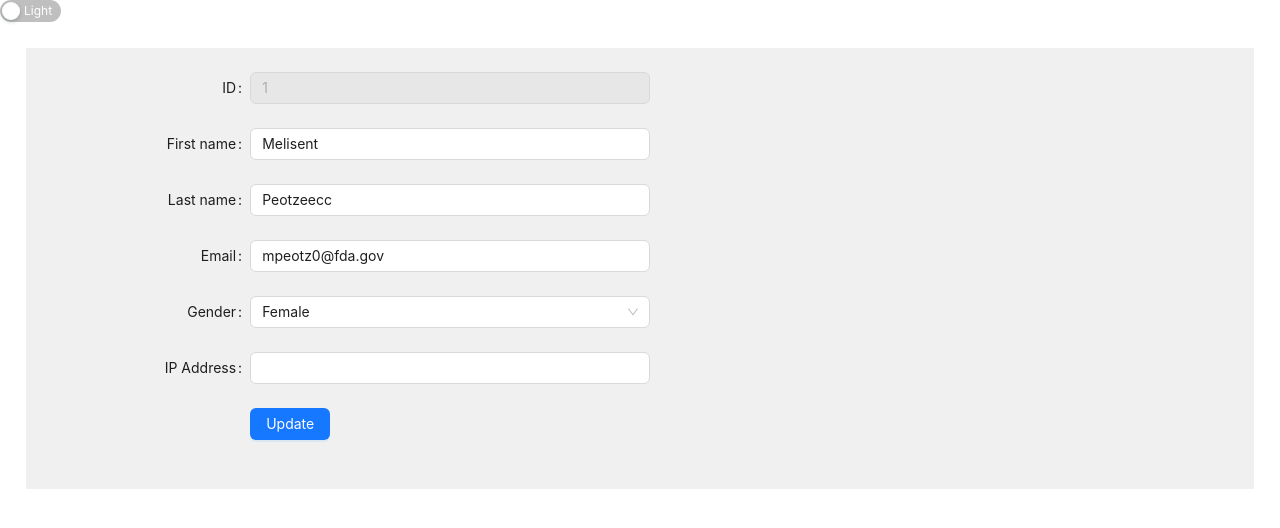
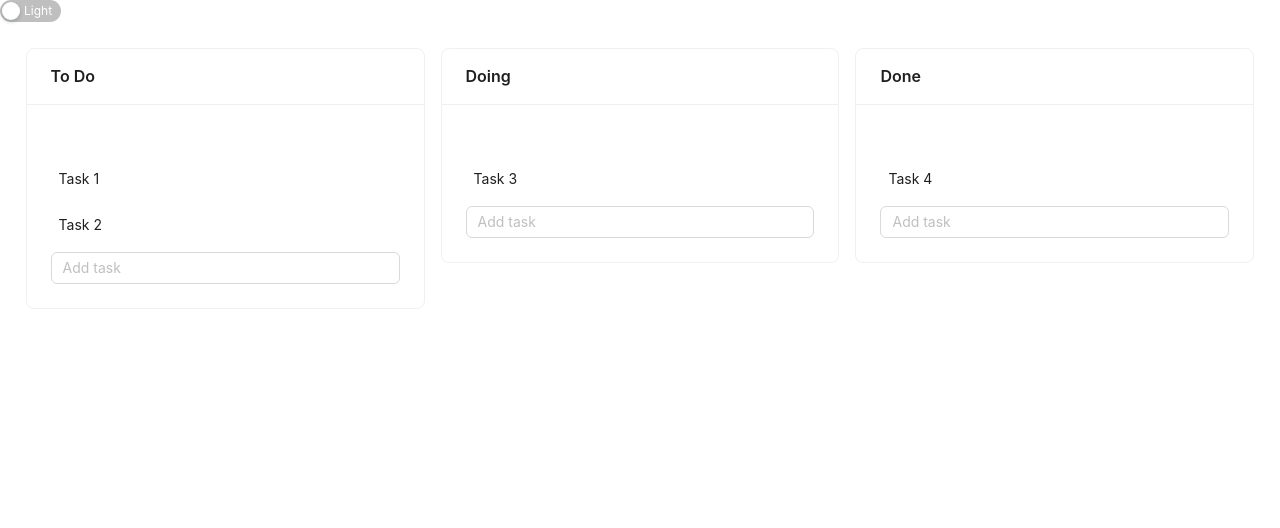
Before and after one commit to Sadig05/react-tasks, a React (Vite) app: page /user-form/1 in a window 1280 px wide. Shown: the top 528 px of the page. Built offline with nearby package versions, Linux system fonts and the light colour scheme; data requests are answered from the project's data file.

Commit message:
Task 10 is almost done

```diff
--- a/src/App.tsx
+++ b/src/App.tsx
@@ -7,6 +7,7 @@ import UserList from "./components/UserList";
 import {Routes, Route} from "react-router-dom";
 import { ThemeProvider } from './ThemeProvider';
 import {ToggleButton} from "./ToggleButton";
+import KanbanBoard from "./Task10/KanbanBoard";
 function App() {
   const [count, setCount] = useState(0)
     const themes = {
@@ -20,15 +21,24 @@ function App() {
         },
     };
 
+    const todos = [
+        { id: '1', title: 'Buy groceries', status: 'todo' },
+        { id: '2', title: 'Clean house', status: 'todo' },
+        { id: '3', title: 'Finish project', status: 'inProgress', description: 'Work on React project' },
+        { id: '4', title: 'Exercise', status: 'done', description: 'Go for a run' },
+    ];
+
+
     return (
       <ThemeProvider>
           <ToggleButton />
     <div className="App">
-        <Routes>
-            <Route path='/' element={<UserList/>}/>
-            <Route path='/user-form' element={<UserForm isEdit={false} user={null}/>}/>
-            <Route path='/user-form/:id' element={<UserForm isEdit={true} user={null}/>}/>
-        </Routes>
+        {/*<Routes>*/}
+        {/*    <Route path='/' element={<UserList/>}/>*/}
+        {/*    <Route path='/user-form' element={<UserForm isEdit={false} user={null}/>}/>*/}
+        {/*    <Route path='/user-form/:id' element={<UserForm isEdit={true} user={null}/>}/>*/}
+        {/*</Routes>*/}
+        <KanbanBoard  />
     </div>
           </ThemeProvider>
   )
--- /dev/null
+++ b/src/Task10/KanbanBoard.module.scss
@@ -0,0 +1,4 @@
+.kanban-board{
+  display: flex;
+  background: red;
+}
--- /dev/null
+++ b/src/Task10/KanbanBoard.tsx
@@ -0,0 +1,128 @@
+import React, { useState } from "react";
+import { Row, Col, Card, Input } from "antd";
+
+interface ITodo {
+    id: number;
+    title: string;
+    column: string;
+    isOver?: boolean;
+}
+
+interface IColumn {
+    key: string;
+    title: string;
+}
+
+const columns: IColumn[] = [
+    { key: "todo", title: "To Do" },
+    { key: "doing", title: "Doing" },
+    { key: "done", title: "Done" },
+];
+
+const initialTodos: ITodo[] = [
+    { id: 1, title: "Task 1", column: "todo" },
+    { id: 2, title: "Task 2", column: "todo" },
+    { id: 3, title: "Task 3", column: "doing" },
+    { id: 4, title: "Task 4", column: "done" },
+];
+
+const KanbanBoard: React.FC = () => {
+    const [todos, setTodos] = useState(initialTodos);
+
+    const handleDragStart = (event, id) => {
+        event.dataTransfer.setData("text/plain", id.toString());
+    };
+
+    const handleDrop = (event, column) => {
+        const id = parseInt(event.dataTransfer.getData("text/plain"));
+        const sourceColumn = todos.find((todo) => todo.id === id)?.column;
+
+        if (sourceColumn === column) {
+            const newTodos = [...todos];
+            const sourceIndex = newTodos.findIndex((todo) => todo.id === id);
+            const task = newTodos.splice(sourceIndex, 1)[0];
+            const destIndex = newTodos.findIndex((todo) => todo.isOver);
+            newTodos.splice(destIndex, 0, { ...task, isOver: false });
+            setTodos(newTodos);
+            return;
+        }
+
+        const newTodos = todos.map((todo) =>
+            todo.id === id ? { ...todo, column, isOver: false } : todo
+        );
+
+        setTodos(newTodos);
+    };
+
+    const handleDragEnter = (event, id) => {
+        const newTodos = todos.map((todo) => {
+            if (todo.id === id) {
+                return { ...todo, isOver: true };
+            }
+            return { ...todo, isOver: false };
+        });
+        setTodos(newTodos);
+    };
+
+    const handleDragLeave = (event, id) => {
+        const newTodos = todos.map((todo) => {
+            if (todo.id === id) {
+                return { ...todo, isOver: false };
+            }
+            return todo;
+        });
+        setTodos(newTodos);
+    };
+
+    const handleDragOver = (event) => {
+        event.preventDefault();
+    };
+
+
+    return (
+        <div>
+            <Row gutter={[16, 16]}>
+                {columns.map((column) => (
+                    <Col key={column.key} span={8}>
+                        <Card title={column.title}>
+                            <div
+                                onDrop={(event) => handleDrop(event, column.key)}
+                                onDragOver={handleDragOver}
+                            >
+                                <div style = {{height: '4vh'}}></div>
+                                {todos
+                                    .filter((todo) => todo.column === column.key)
+                                    .map((todo) => (
+                                        <div
+                                            key={todo.id}
+                                            draggable
+                                            onDragStart={(event) => handleDragStart(event, todo.id)}
+                                            onDragEnter={(event) => handleDragEnter(event, todo.id)}
+                                            onDragLeave={(event) => handleDragLeave(event, todo.id)}
+                                            onDrop={(event) => handleDrop(event, column.key)}
+                                            style={{
+                                                marginBottom: 8,
+                                                backgroundColor: todo.isOver ? "lightblue" : "white",
+                                                padding: 8,
+                                                cursor: "move",
+                                            }}
+                                        >
+                                            {todo.title}
+                                        </div>
+
+                                    ))}
+                            </div>
+                            <Input placeholder="Add task" onPressEnter={(event) => {
+                                const newTodos = [...todos, { id: todos.length + 1, title: event.currentTarget.value, column: column.key }]
+                                setTodos(newTodos)
+                                event.currentTarget.value = ""
+                            }} />
+                        </Card>
+                    </Col>
+                ))}
+            </Row>
+        </div>
+    );
+};
+
+export default KanbanBoard;
```
